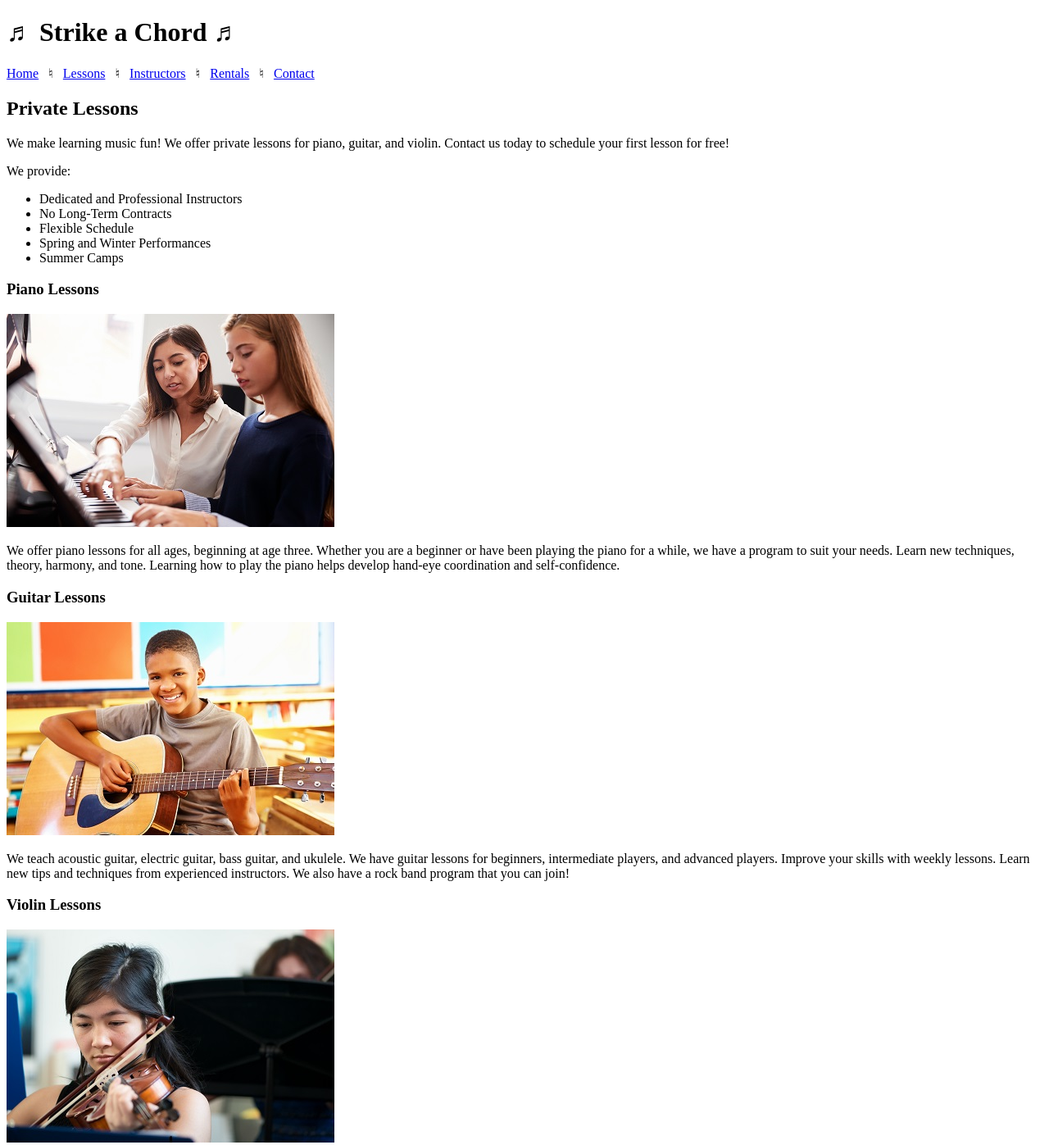
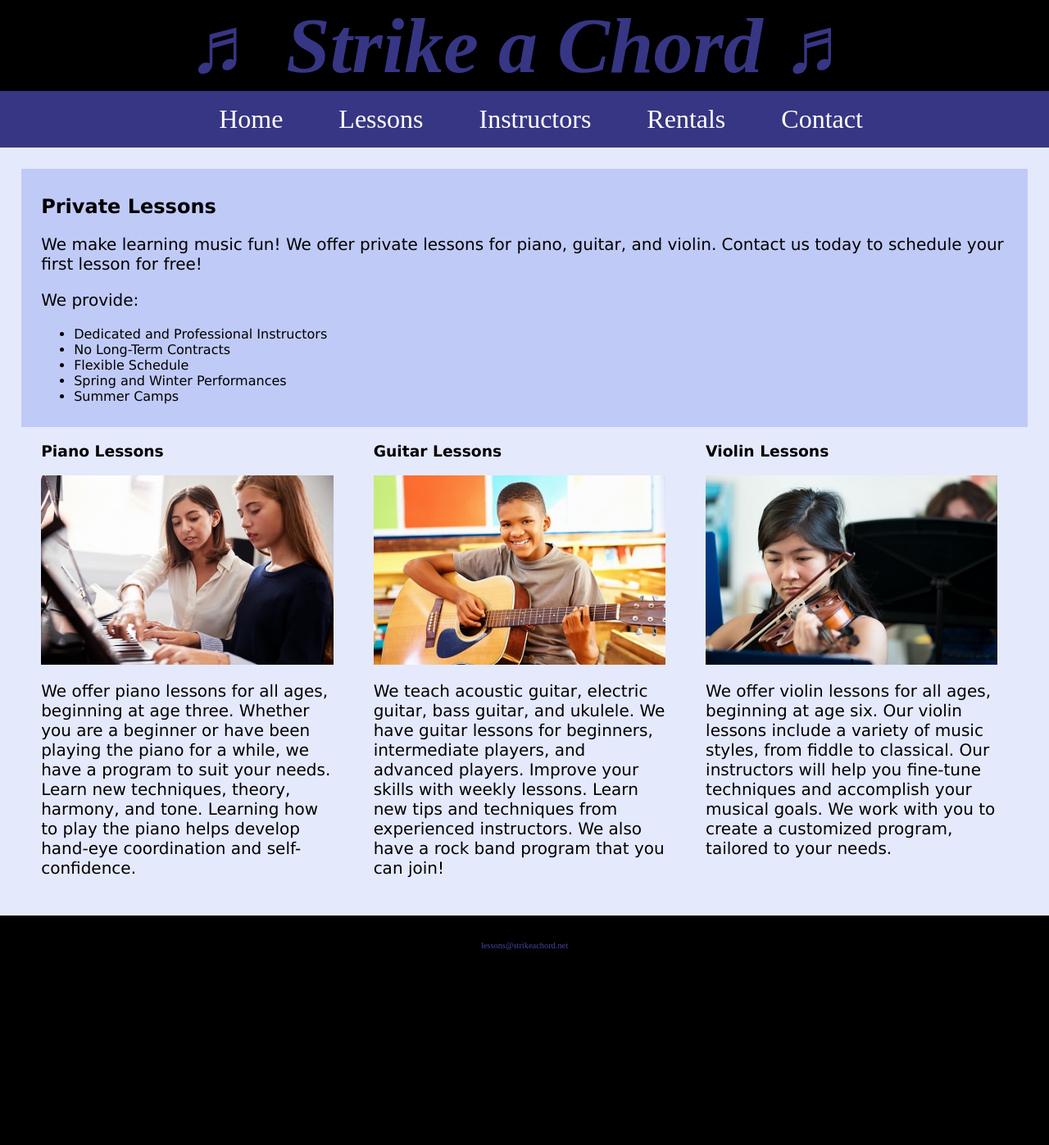
Before and after one commit to 144Sp23/ch4lab1-djgamekid, a plain HTML site: page lessons.html in a window 1280 px wide. Shown: the top 1397 px of the page at 82% size. After the commit the page ends 1170 px from the top, so only its background shows below. Drawn offline with Linux system fonts and the light colour scheme.

Commit message:
Updated all files and added CSS to each document

```diff
--- /dev/null
+++ b/css/styles.css
@@ -0,0 +1,135 @@
+/*
+Author: Darren Ross
+Date: 2/7/2023
+File Name: styles.css
+*/
+
+/* CSS Reset */
+body, header, nav, main, footer, img, h1 {
+    margin: 0;
+    padding: 0;
+    border: 0;
+}
+
+/* Style rules for body and images */
+body {
+    background-color: #000;
+}
+
+img {
+    max-width: 100%;
+    display: block;
+}
+
+/* Style rule for header */
+header {
+    text-align: center;
+    font-size: 3em;
+    color: #373684;
+}
+
+header h1 {
+    font-style: italic;
+}
+
+/* Style rule for navigation area */
+nav {
+    background-color: #373684;
+
+}
+
+nav ul {
+    list-style-type: none;
+    margin: 0;
+    text-align: center;
+}
+
+nav li {
+    display: inline-block;
+    font-size: 2em;
+
+}
+
+nav li a {
+    display: block;
+    color: #fff;
+    text-align: center;
+    padding: 0.5em 1em;
+    text-decoration: none;
+}
+
+/* Style rule for main content */
+main {
+    padding: 2%;
+    background-color: #e5e9fc;
+    overflow: auto;
+    font-family: Verdana, Arial, sans-serif;
+}
+
+main p {
+    font-size: 1.25em;
+
+}
+
+.action {
+    font-size: 1.75em;
+    color: #373684;
+    font-weight: bold;
+
+}
+
+#piano, #guitar, #violin {
+    width: 29%;
+    float: left;
+    margin: 0 2%;
+
+}
+
+#info {
+    clear: left;
+    background-color: #c0caf7;
+    padding: 1% 2%;
+
+}
+
+#contact {
+    text-align: center;
+
+}
+
+#contact a {
+    color: #4645a8;
+    text-decoration: none;
+    font-weight: bold;
+
+}
+
+.map {
+    border: 5px solid #373684;
+
+}
+
+/* Style rules for footer content */
+footer {
+    text-align: center;
+    font-size: 0.65em;
+    clear: left;
+
+}
+
+footer a {
+    color: #4645a8;
+    text-decoration: none;
+
+}
+
+
+/* Not sure whether necessary or not */
+/* h1 {
+    text-align: center;
+}
+
+#container {
+    width: 80%;
+    margin: 0 auto;
+} */
--- a/lessons.html
+++ b/lessons.html
@@ -5,10 +5,14 @@
 	Today's Date: May 20, 2021
  -->
 <html lang="en">
+
 <head>
     <title>Strike a Chord: Lessons</title>
     <meta charset="utf-8">
+    <link rel="stylesheet" href="css/styles.css">
+
 </head>
+
 <body>
 
     <header>
@@ -16,11 +20,13 @@
     </header>
 
     <nav>
-		<p><a href="index.html">Home</a> &nbsp; &#9838; &nbsp;
-		<a href="lessons.html">Lessons</a> &nbsp; &#9838; &nbsp;
-		<a href="instructors.html">Instructors</a> &nbsp; &#9838; &nbsp;
-		<a href="rentals.html">Rentals</a> &nbsp; &#9838; &nbsp;
-		<a href="contact.html">Contact</a></p>
+        <ul>
+            <li><a href="index.html">Home</a></li>
+            <li><a href="lessons.html">Lessons</a></li>
+            <li><a href="instructors.html">Instructors</a></li>
+            <li><a href="rentals.html">Rentals</a></li>
+            <li><a href="contact.html">Contact</a></li>
+        </ul>
     </nav>
 
     <!-- Use the main area to add the main content to the webpage -->
@@ -29,7 +35,8 @@
         <div id="info">
 
             <h2>Private Lessons</h2>
-            <p>We make learning music fun! We offer private lessons for piano, guitar, and violin. Contact us today to schedule your first lesson for free! </p>
+            <p>We make learning music fun! We offer private lessons for piano, guitar, and violin. Contact us today to
+                schedule your first lesson for free! </p>
             <p>We provide:</p>
             <ul>
                 <li>Dedicated and Professional Instructors</li>
@@ -44,24 +51,32 @@
         <div id="piano">
 
             <h3>Piano Lessons</h3>
-            <img src="images/piano-lesson.jpg" alt="piano teacher and student sitting at a piano" height="260" width="400">
-            <p>We offer piano lessons for all ages, beginning at age three. Whether you are a beginner or have been playing the piano for a while, we have a program to suit your needs. Learn new techniques, theory, harmony, and tone. Learning how to play the piano helps develop hand-eye coordination and self-confidence.</p>
+            <img src="images/piano-lesson.jpg" alt="piano teacher and student sitting at a piano">
+            <p>We offer piano lessons for all ages, beginning at age three. Whether you are a beginner or have been
+                playing the piano for a while, we have a program to suit your needs. Learn new techniques, theory,
+                harmony, and tone. Learning how to play the piano helps develop hand-eye coordination and
+                self-confidence.</p>
 
         </div>
 
         <div id="guitar">
 
             <h3>Guitar Lessons</h3>
-            <img src="images/child-guitar.jpg" alt="child with a smile holding a guitar" height="260" width="400">
-            <p>We teach acoustic guitar, electric guitar, bass guitar, and ukulele. We have guitar lessons for beginners, intermediate players, and advanced players. Improve your skills with weekly lessons. Learn new tips and techniques from experienced instructors. We also have a rock band program that you can join!</p>
+            <img src="images/child-guitar.jpg" alt="child with a smile holding a guitar">
+            <p>We teach acoustic guitar, electric guitar, bass guitar, and ukulele. We have guitar lessons for
+                beginners, intermediate players, and advanced players. Improve your skills with weekly lessons. Learn
+                new tips and techniques from experienced instructors. We also have a rock band program that you can
+                join!</p>
 
         </div>
 
         <div id="violin">
 
             <h3>Violin Lessons</h3>
-            <img src="images/woman-violin.jpg" alt="woman playing the violin" height="260" width="400">
-            <p>We offer violin lessons for all ages, beginning at age six. Our violin lessons include a variety of music styles, from fiddle to classical. Our instructors will help you fine-tune techniques and accomplish your musical goals. We work with you to create a customized program, tailored to your needs.</p>
+            <img src="images/woman-violin.jpg" alt="woman playing the violin">
+            <p>We offer violin lessons for all ages, beginning at age six. Our violin lessons include a variety of music
+                styles, from fiddle to classical. Our instructors will help you fine-tune techniques and accomplish your
+                musical goals. We work with you to create a customized program, tailored to your needs.</p>
 
         </div>
 
@@ -73,4 +88,5 @@
     </footer>
 
 </body>
+
 </html>
```
Also changed, not shown: contact.html (+15 -6 lines), index.html (+23 -9 lines), template.html (+14 -7 lines). Lines whose indentation alone changed are shown as unchanged.
